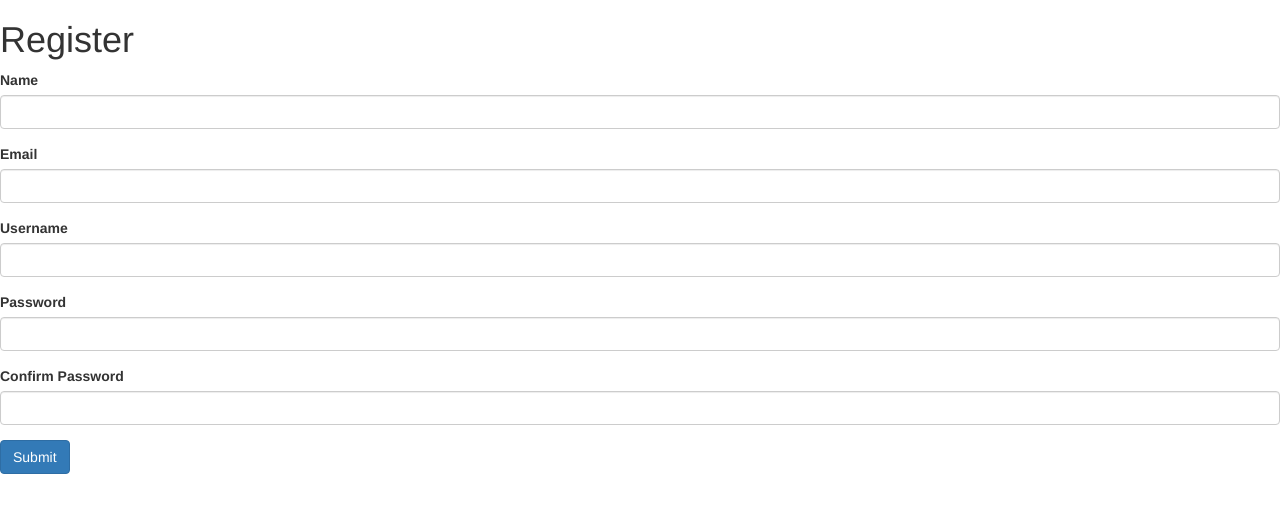
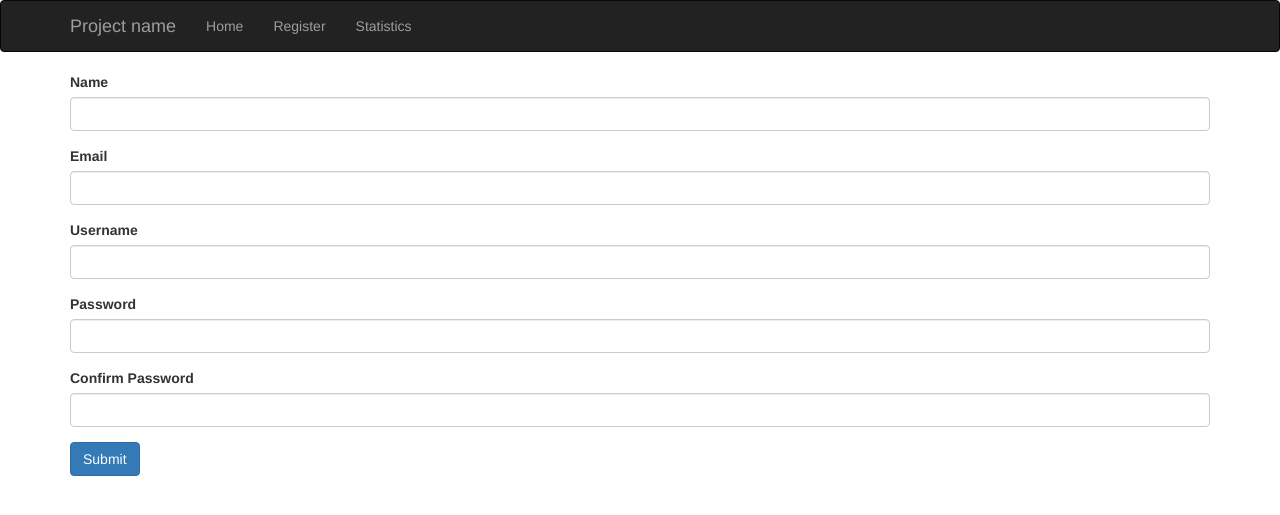
Before and after one commit to IoanHadarean/CookBook-project, a Flask app: template templates/register.html in a window 1280 px wide. Shown: the top 515 px of the page. Run offline with Flask 2, Linux system fonts and the light colour scheme; the template is opened without the code that fills it: values that come from a table or form of the project are taken from there, others are empty; some libraries are stand-ins or nearby versions.

Commit message:
Added page navbar

```diff
--- a/app.py
+++ b/app.py
@@ -28,7 +28,7 @@ class RegisterForm(Form):
 
 """Route for new user registering to the website"""
 
-@app.route('/register', methods=['GET', 'POST'])
+@app.route('/', methods=['GET', 'POST'])
 def register():
     #setting a variable equal to the RegisterForm class
     form = RegisterForm(request.form)
--- a/templates/base.html
+++ b/templates/base.html
@@ -8,7 +8,10 @@
     <link rel="stylesheet" href="https://stackpath.bootstrapcdn.com/bootstrap/3.3.7/css/bootstrap.min.css" type="text/css" />
 </head>
 <body>
+    {% include 'includes/_navbar.html' %}
+    <div class ="container">
     {% block content %}{% endblock %}
+    </div>
 
     <script type="text/javascript" src="https://stackpath.bootstrapcdn.com/bootstrap/3.3.7/js/bootstrap.min.js"></script>
 </body>
--- /dev/null
+++ b/templates/includes/_navbar.html
@@ -0,0 +1,20 @@
+  <nav class="navbar navbar-inverse">
+      <div class="container">
+        <div class="navbar-header">
+          <button type="button" class="navbar-toggle collapsed" data-toggle="collapse" data-target="#navbar" aria-expanded="false" aria-controls="navbar">
+            <span class="sr-only">Toggle navigation</span>
+            <span class="icon-bar"></span>
+            <span class="icon-bar"></span>
+            <span class="icon-bar"></span>
+          </button>
+          <a class="navbar-brand" href="#">Project name</a>
+        </div>
+        <div id="navbar" class="collapse navbar-collapse">
+          <ul class="nav navbar-nav">
+            <li><a href="/">Home</a></li>
+            <li><a href="/register">Register</a></li>
+            <li><a href="/statistics">Statistics</a></li>
+          </ul>
+        </div><!--/.nav-collapse -->
+      </div>
+    </nav>
--- a/templates/register.html
+++ b/templates/register.html
@@ -1,19 +1,18 @@
 {% extends 'base.html' %}
 {% block content %}
-    <h1>Register</h1>
     {% from "includes/_formhelpers.html" import render_field %}
     <form method = "POST" action="">
         <div class = "form-group">
-            {{render_field(form.name, class="form-control")}}
+            {{render_field(form.name, class_="form-control")}}
         </div>
         <div class = "form-group">
-            {{render_field(form.email, class="form-control")}}
+            {{render_field(form.email, class_="form-control")}}
         </div>
         <div class = "form-group">
-            {{render_field(form.username, class="form-control")}}
+            {{render_field(form.username, class_="form-control")}}
         </div>
         <div class = "form-group">
-            {{render_field(form.password, class="form-control")}}
+            {{render_field(form.password, class_="form-control")}}
         </div>
         <div class = "form-group">
             {{render_field(form.confirm, class_="form-control")}}
```
